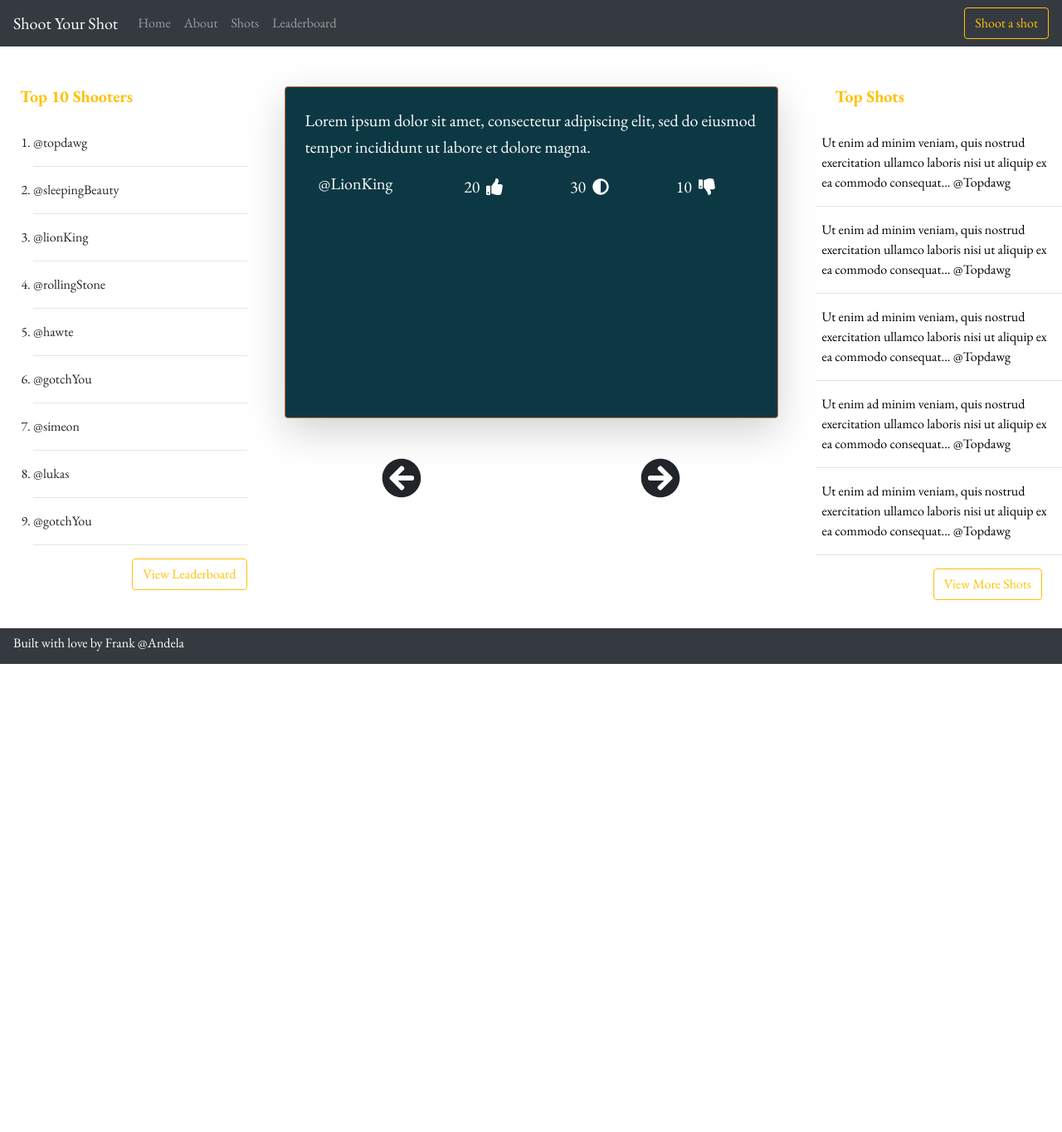
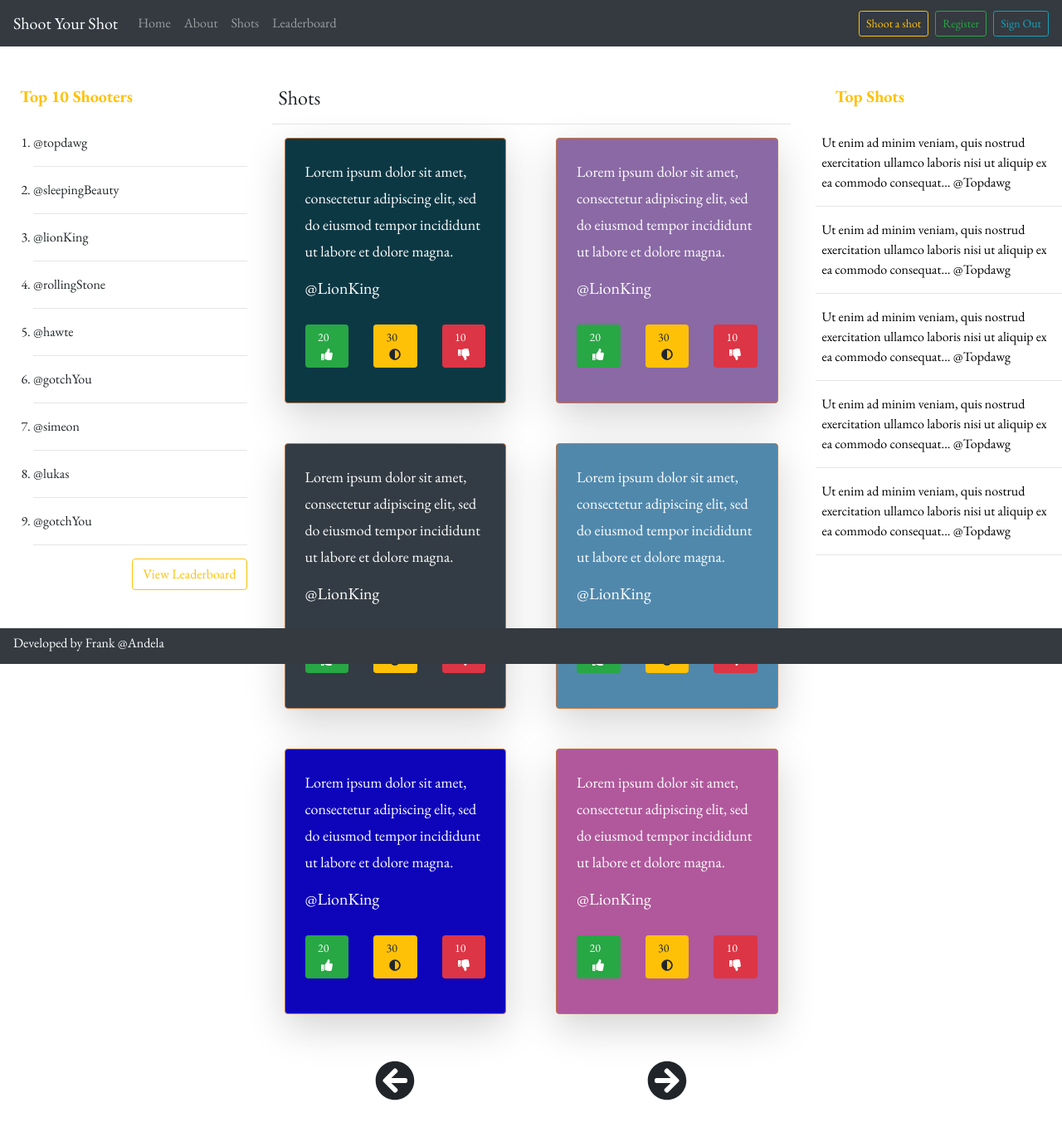
Before and after one commit to fatukunda/shoot-your-shot, a Vue app: page / in a window 1280 px wide. Shown: the top 1364 px of the page at 83% size. Before the commit the page ends 800 px from the top, so only its background shows below. Built offline with nearby package versions, Linux system fonts and the light colour scheme.

Commit message:
Create shots page and modify the look

```diff
--- a/src/components/Footer.vue
+++ b/src/components/Footer.vue
@@ -1,6 +1,6 @@
 <template>
     <nav class="navbar fixed-bottom navbar-dark bg-dark text-center">
-      <h6 class="text-white">Built with love by Frank @Andela</h6>
+      <h6 class="text-white">Developed by Frank @Andela</h6>
     </nav>
 </template>
 
--- a/src/components/Leaderboard.vue
+++ b/src/components/Leaderboard.vue
@@ -1,6 +1,6 @@
 <template>
   <div>
-      <h5 class="pb-4 pl-4 text-warning font-weight-bold">Leaderboard</h5>
+      <h4 class="display-5 pl-2">Leaderboard</h4>
     <table class="table table-hover">
       <thead>
         <tr>
@@ -13,19 +13,19 @@
       <tbody>
         <tr>
           <th scope="row">1</th>
-          <td>Mark</td>
+          <td> <router-link to="/shooters/:id">@topdawg</router-link></td>
           <td>5</td>
           <td>100</td>
         </tr>
         <tr>
           <th scope="row">2</th>
-          <td>Jacob</td>
+          <td> <router-link to="/shooters/:id">@jacob</router-link></td>
           <td>8</td>
           <td>64</td>
         </tr>
         <tr>
           <th scope="row">3</th>
-          <td>Larry</td>
+          <td> <router-link to="/shooters/:id">@larry</router-link></td>
           <td>7</td>
           <td>32</td>
         </tr>
--- a/src/components/Navbar.vue
+++ b/src/components/Navbar.vue
@@ -28,7 +28,13 @@
         </li>
       </ul>
       <router-link to="/shots/create">
-        <button class="btn btn-outline-warning my-2 my-sm-0" type="submit">Shoot a shot</button>
+        <button class="btn btn-outline-warning btn-sm" type="submit">Shoot a shot</button>
+      </router-link>
+      <router-link to="/signup">
+        <button class="btn btn-outline-success ml-2 btn-sm" type="submit">Register</button>
+      </router-link>
+      <router-link to="/signout">
+        <button class="btn btn-outline-info ml-2 btn-sm" type="submit">Sign Out</button>
       </router-link>
     </div>
   </nav>
--- a/src/components/Shot.vue
+++ b/src/components/Shot.vue
@@ -6,39 +6,37 @@
         sed do eiusmod tempor incididunt ut labore et dolore magna.
       </p>
       <div class="row">
-        <div class="col-md-4">
-          <h5 class="pl-3">@LionKing</h5>
+        <div class="col-md-12">
+          <h5>@LionKing</h5>
         </div>
-        <div class="col-md-8">
+        <div class="col-md-12 mt-4">
           <div class="row">
             <div class="col-md-4">
+              <button class="btn btn-success btn-sm">
                 <span class="mr-2">20</span>
                 <span>
                   <font-awesome-icon :icon="['fa', 'thumbs-up']" />
                 </span>
+              </button>
             </div>
             <div class="col-md-4">
+              <button class="btn btn-warning btn-sm">
                 <span class="mr-2">30</span>
                 <span>
                   <font-awesome-icon :icon="['fa', 'adjust']" />
                 </span>
+              </button>
             </div>
             <div class="col-md-4">
+              <button class="btn btn-danger btn-sm">
                 <span class="mr-2">10</span>
                 <span>
                   <font-awesome-icon :icon="['fa', 'thumbs-down']" />
                 </span>
+              </button>
             </div>
           </div>
         </div>
-      </div>
-    </div>
-    <div class="row mt-4 navigate">
-      <div class="col-md-6 text-center">
-        <font-awesome-icon :icon="['fas', 'arrow-circle-left']" size="3x" class="icon" />
-      </div>
-      <div class="col-md-6 text-center">
-        <font-awesome-icon :icon="['fas', 'arrow-circle-right']" size="3x" class="icon" />
       </div>
     </div>
   </div>
@@ -48,8 +46,7 @@
 export default {
   name: 'Shot',
   data: () => ({
-    width: '30rem',
-    height: '25rem',
+    height: '20rem',
     border: '1px solid #c9753d',
   }),
   methods: {
@@ -82,10 +79,7 @@ export default {
 
 <style scoped>
 .shot {
-  font-size: 20px;
+  font-size: 18px;
   line-height: 2rem;
 }
-.icon{
-    cursor: pointer;
-}
 </style>
--- /dev/null
+++ b/src/components/Shots.vue
@@ -0,0 +1,54 @@
+<template>
+  <div>
+      <h4 class="display-5 pl-2">Shots</h4>
+      <hr>
+    <div class="row">
+      <div class="col-md-6">
+        <Shot />
+      </div>
+      <div class="col-md-6">
+        <Shot />
+      </div>
+      <div class="col-md-6">
+        <Shot />
+      </div>
+      <div class="col-md-6">
+        <Shot />
+      </div>
+      <div class="col-md-6">
+        <Shot />
+      </div>
+      <div class="col-md-6">
+        <Shot />
+      </div>
+    </div>
+    <div class="row mt-2 navigate">
+      <div class="col-md-6 text-center">
+        <font-awesome-icon :icon="['fas', 'arrow-circle-left']" size="3x" class="icon" />
+      </div>
+      <div class="col-md-6 text-center">
+        <font-awesome-icon :icon="['fas', 'arrow-circle-right']" size="3x" class="icon" />
+      </div>
+    </div>
+  </div>
+</template>
+
+<script>
+import Shot from './Shot.vue';
+
+export default {
+  name: 'Shots',
+  components: {
+    Shot,
+  },
+};
+</script>
+
+<style scoped>
+.icon{
+    cursor: pointer;
+}
+.navigate{
+    margin-bottom: 4rem;
+}
+</style>
--- a/src/components/TopShots.vue
+++ b/src/components/TopShots.vue
@@ -54,12 +54,6 @@
           </div>
         </router-link>
       </div>
-      <div class="col-md-12">
-        <router-link to="/shots">
-          <button class="btn btn-small btn-outline-warning float-right mr-4">
-              View More Shots</button>
-        </router-link>
-      </div>
     </div>
   </div>
 </template>
--- a/src/router/index.js
+++ b/src/router/index.js
@@ -28,6 +28,11 @@ const routes = [
     name: 'leaderboard',
     component: () => import('../components/Leaderboard.vue'),
   },
+  {
+    path: '/shots',
+    name: 'shots',
+    component: () => import('../components/Shots.vue'),
+  },
 ];
 
 const router = new VueRouter({
--- a/src/views/Home.vue
+++ b/src/views/Home.vue
@@ -1,14 +1,14 @@
 <template>
-    <Shot/>
+    <Shots/>
 </template>
 <script>
 // @ is an alias to /src
-import Shot from '../components/Shot.vue';
+import Shots from '../components/Shots.vue';
 
 export default {
   name: 'home',
   components: {
-    Shot,
+    Shots,
   },
 };
 </script>
```
Lines whose indentation alone changed are shown as unchanged.
